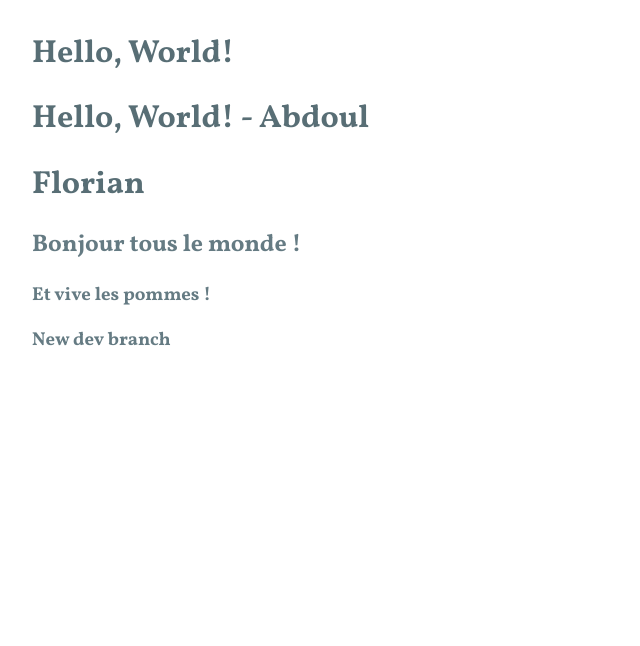
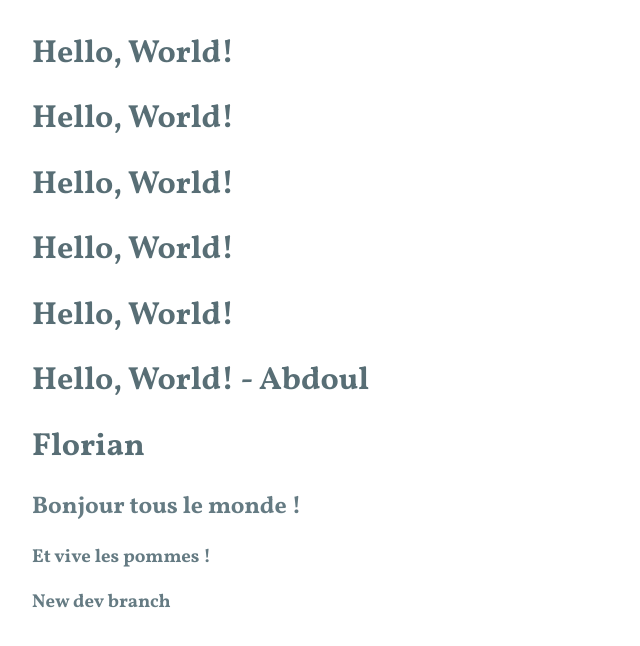
Before and after one commit to abdoul-nft/wf3-ci-cd-hello-world, a plain HTML site: page index.html in a window 1280 px wide. Shown: the whole page, without its empty margins (0-640 px from the left). Drawn offline with Linux system fonts and the light colour scheme.

Commit message:
Update index.html
dev branch

```diff
--- a/index.html
+++ b/index.html
@@ -15,6 +15,10 @@
   </head>
   <body>
     <h1>Hello, World!</h1>
+    <h1>Hello, World!</h1>
+    <h1>Hello, World!</h1>
+    <h1>Hello, World!</h1>
+    <h1>Hello, World!</h1>
     <h1>Hello, World! - Abdoul</h1>
     <h1>Florian</h1>
     <h2>Bonjour tous le monde !</h2>
```
